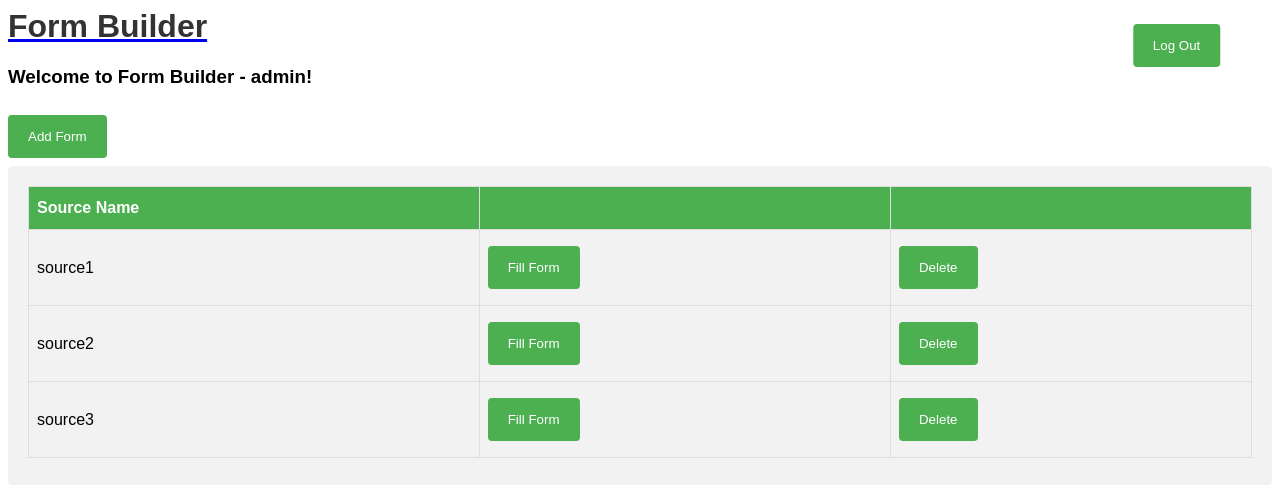
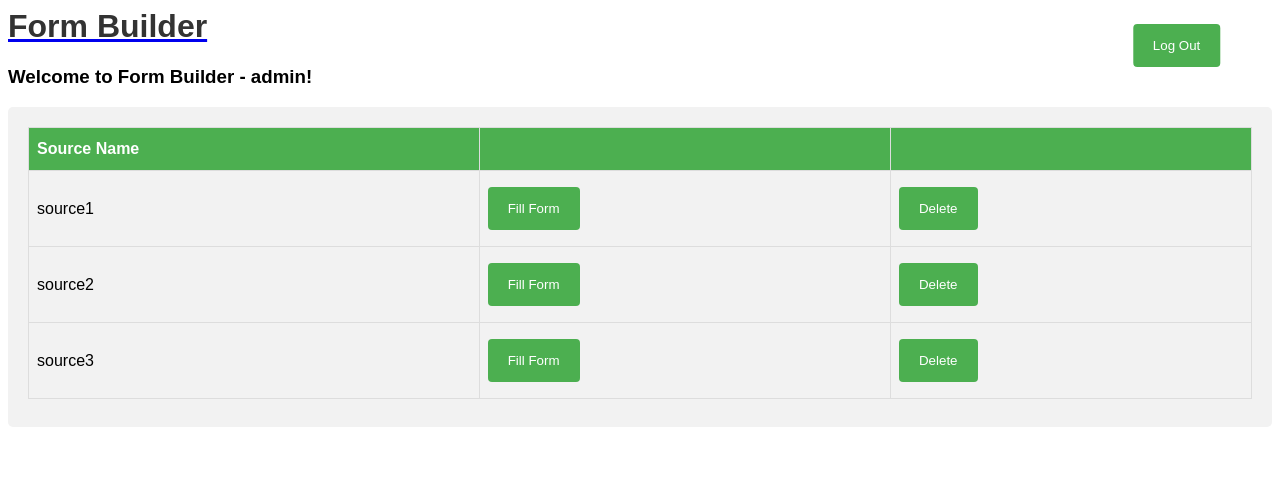
Before and after one commit to pranshusinghal/form-builder-assignment, a Django app: page / in a window 1280 px wide. Shown: the top 485 px of the page. Run offline with Django 4.2, Linux system fonts and the light colour scheme; a user stored in the database is signed in; data comes from the database, SQL or seed files in the repository; both versions use the stored data as it was after the commit.

Commit message:
refactored code

```diff
--- a/formbuilder/app/templates/app/form_list.html
+++ b/formbuilder/app/templates/app/form_list.html
@@ -2,9 +2,6 @@
 
 {% block content %}
 <h3>Welcome to Form Builder - {{user_name}}!</h3>
-{% if is_admin %}
-  <a href="{% url 'formcreate' %}"><button class="btn">Add Form</button></a>
-{% endif %}
 <div class="table-container">
   <table id="forms">
     <tr>
```
Also changed, not shown: formbuilder/db.sqlite3.
